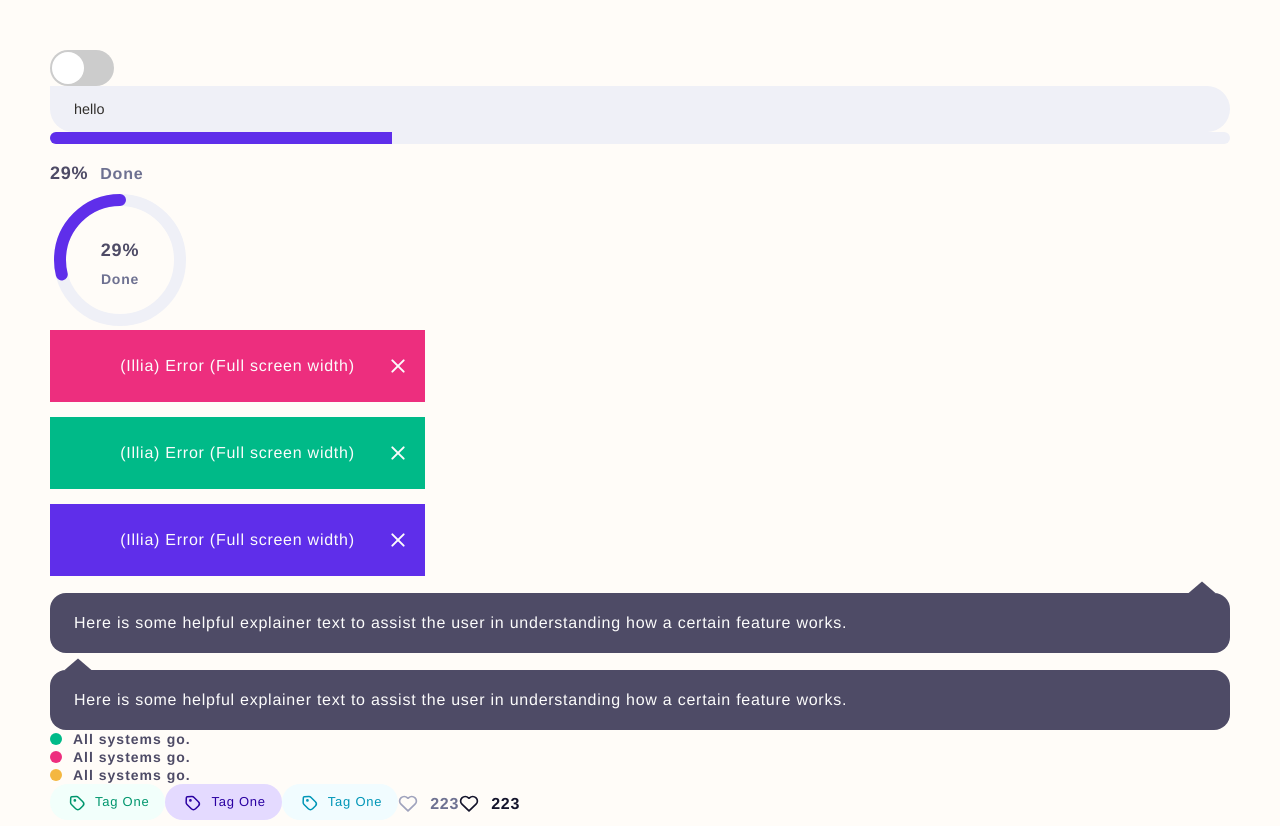
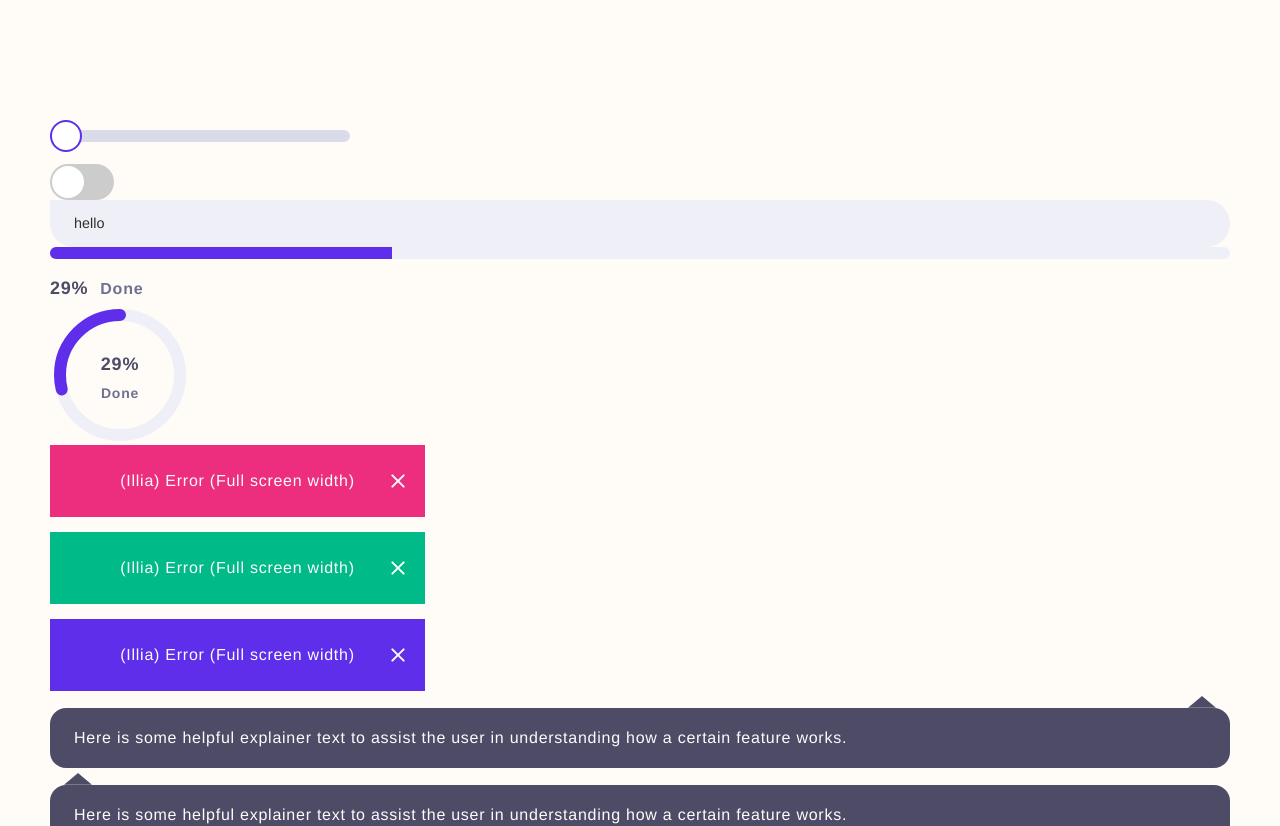
Before and after one commit to abisfadone/storyteller-ui, a React (Create React App) app: page / in a window 1280 px wide. Shown: the top 826 px of the page. Built offline with nearby package versions, Linux system fonts and the light colour scheme.

Commit message:
range slider

```diff
--- a/src/App.js
+++ b/src/App.js
@@ -1,4 +1,4 @@
-import React from 'react';
+import React, { useState } from 'react';
 
 import './App.scss';
 import {
@@ -14,7 +14,8 @@ import {
   CardBlur,
   Color,
   Grayscale,
-  Toggle
+  Toggle,
+  Slider
 } from './lib';
 import avatar from './assets/img/avatar.png';
 
@@ -65,8 +66,21 @@ const TableProps = {
   ]
 };
 
-const App = () => (
+const App = () => {
+  const [value, setValue] = useState(0);
+
+  const changeHandler = (e) => {
+    setValue(e.target.value);
+  };
+
+  return (
     <div>
+      <Slider
+        type="range"
+        value={value}
+        changeHandler={changeHandler}
+      />
+
       <Toggle
         type="checkbox"
       />
@@ -241,5 +255,6 @@ const App = () => (
       <Text type={'x-small-link'}>hello world</Text>
     </div>
   );
+};
 
 export default App;
--- /dev/null
+++ b/src/lib/components/Slider.js
@@ -0,0 +1,31 @@
+import React from 'react';
+import clsx from 'clsx';
+
+const Slider = (props) => (
+  <div className={clsx('range-slider', props.disabled && 'range-slider-disabled')}>
+    <input
+      value={props.value}
+      type="range"
+      onChange={props.changeHandler}
+    />
+    <div
+      className="range-slider__progress-bar"
+      style={{
+        width: `${props.value}%`,
+        borderRadius: `${props.value > 50 ? '40px' : '40px 0 0 40px'}`
+      }}
+    />
+    <div className="range-slider__value-wrap">
+      <div
+        className="range-slider__value"
+        style={{
+          left: `calc(${props.value}% - 32px)`
+        }}
+      >
+        {props.value}%
+      </div>
+    </div>
+  </div>
+);
+
+export default Slider;
--- /dev/null
+++ b/src/lib/components/styles/_slider.scss
@@ -0,0 +1,112 @@
+.range-slider {
+  position: relative;
+  width: 300px;
+  margin: 80px 0 20px 0;
+
+  input {
+    width: 100%;
+    -webkit-appearance: none;
+
+    &::-webkit-slider-runnable-track {
+      -webkit-appearance: none;
+      background: #D9DBE9;
+      border-radius: 40px;
+      border: none;
+      height: 12px;
+      width: 300px;
+    }
+
+    &::-webkit-slider-thumb {
+      -webkit-appearance: none;
+      width: 32px;
+      height: 32px;
+      background: #fff;
+      border: 2px solid $violet;
+      border-radius: 50%;
+      position: relative;
+      z-index: 2;
+      top: -10px;
+      cursor: pointer;
+    }
+
+    &:hover {
+      &::-webkit-slider-thumb {
+        border-color: #2A00A2;
+      }
+    }
+
+    &:active {
+      &::-webkit-slider-thumb {
+        box-shadow: 0 0 0 8px rgba(95, 46, 234, 0.2);
+      }
+    }
+  }
+
+  input:hover + .range-slider__progress-bar {
+    background: #2A00A2;
+  }
+
+  input:active ~ div {
+    display: block;
+  }
+}
+
+.range-slider__progress-bar {
+  height: 12px;
+  top: 0;
+  background: $violet;
+  position: absolute;
+  transition: background .1s;
+}
+
+.range-slider__value-wrap {
+  display: none;
+  position: absolute;
+  top: -70px;
+  height: 36px;
+  width: calc(100% - 32px);
+  left: 16px;
+}
+
+.range-slider__value {
+  position: absolute;
+  width: 64px;
+  height: 36px;
+  background: #E4DAFF;
+  border-radius: 16px;
+  display: flex;
+  align-items: center;
+  justify-content: center;
+  font-weight: 600;
+  font-size: 14px;
+  line-height: 24px;
+  letter-spacing: 0.75px;
+  color: #2A00A2;
+
+  &:after {
+    content: '';
+    clip-path: polygon(50% 51%, 0 0, 99% 0);
+    display: inline-block;
+    position: absolute;
+    width: 8px;
+    height: 8px;
+    bottom: -8px;
+    left: calc(50% - 4px);
+    background: #E4DAFF;
+  }
+}
+
+.range-slider-disabled {
+  opacity: .4;
+
+  &:before {
+    content: '';
+    width: 100%;
+    height: 32px;
+    background: transparent;
+    z-index: 20;
+    display: inline-block;
+    position: absolute;
+    top: -10px;
+  }
+}
--- a/src/lib/components/styles/_variables.scss
+++ b/src/lib/components/styles/_variables.scss
@@ -1,4 +1,4 @@
-$violet: #5F2EEA;
+$violet: #5f2eea;
 
 $max-width: 1140px;
 
--- a/src/lib/components/styles/main.scss
+++ b/src/lib/components/styles/main.scss
@@ -22,6 +22,7 @@
 @import "table";
 @import "typography";
 @import "toggle";
+@import "slider";
 
 body {
   padding: 50px;
--- a/src/lib/index.js
+++ b/src/lib/index.js
@@ -22,6 +22,7 @@ import Table from './components/Table';
 import Title from './components/Title';
 import Text from './components/Text';
 import Toggle from './components/Toggle';
+import Slider from './components/Slider';
 
 export {
   Badge,
@@ -47,5 +48,6 @@ export {
   Table,
   Title,
   Text,
-  Toggle
+  Toggle,
+  Slider
 };
```
Lines whose indentation alone changed are shown as unchanged.
